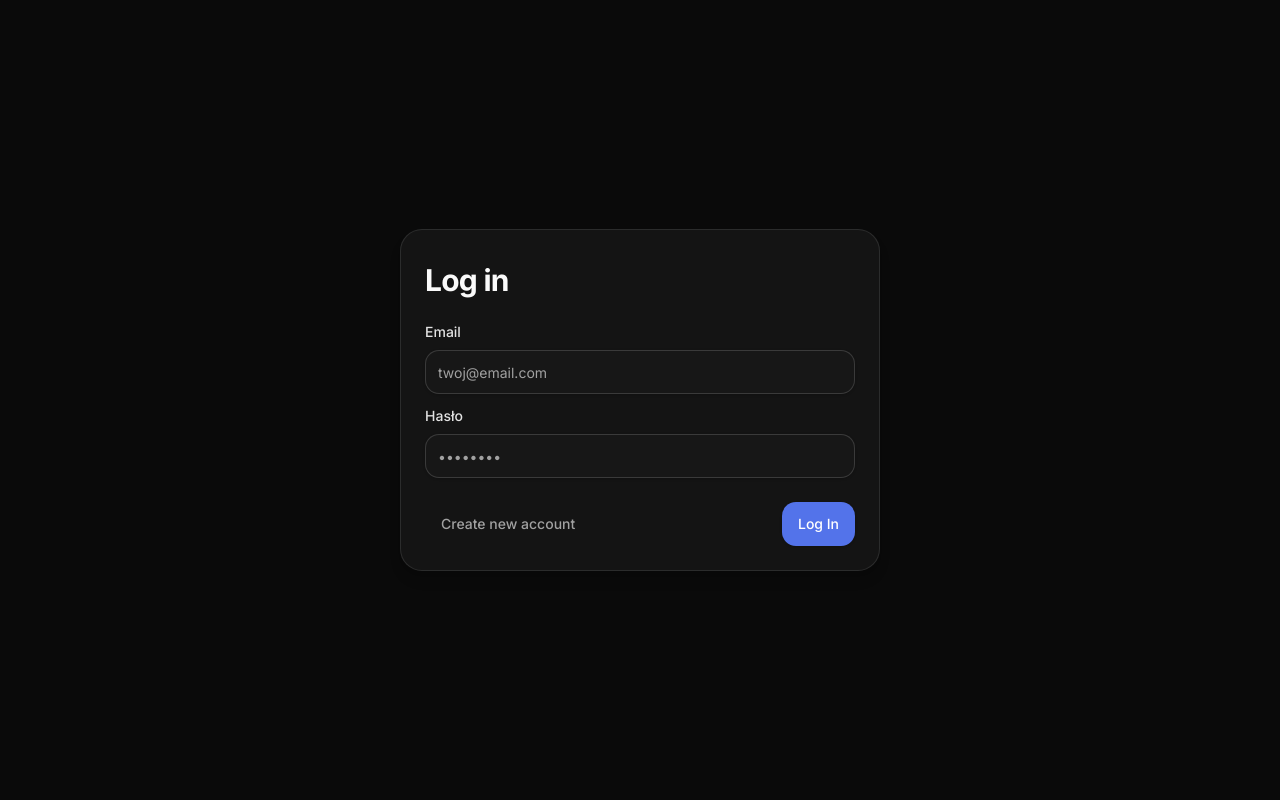
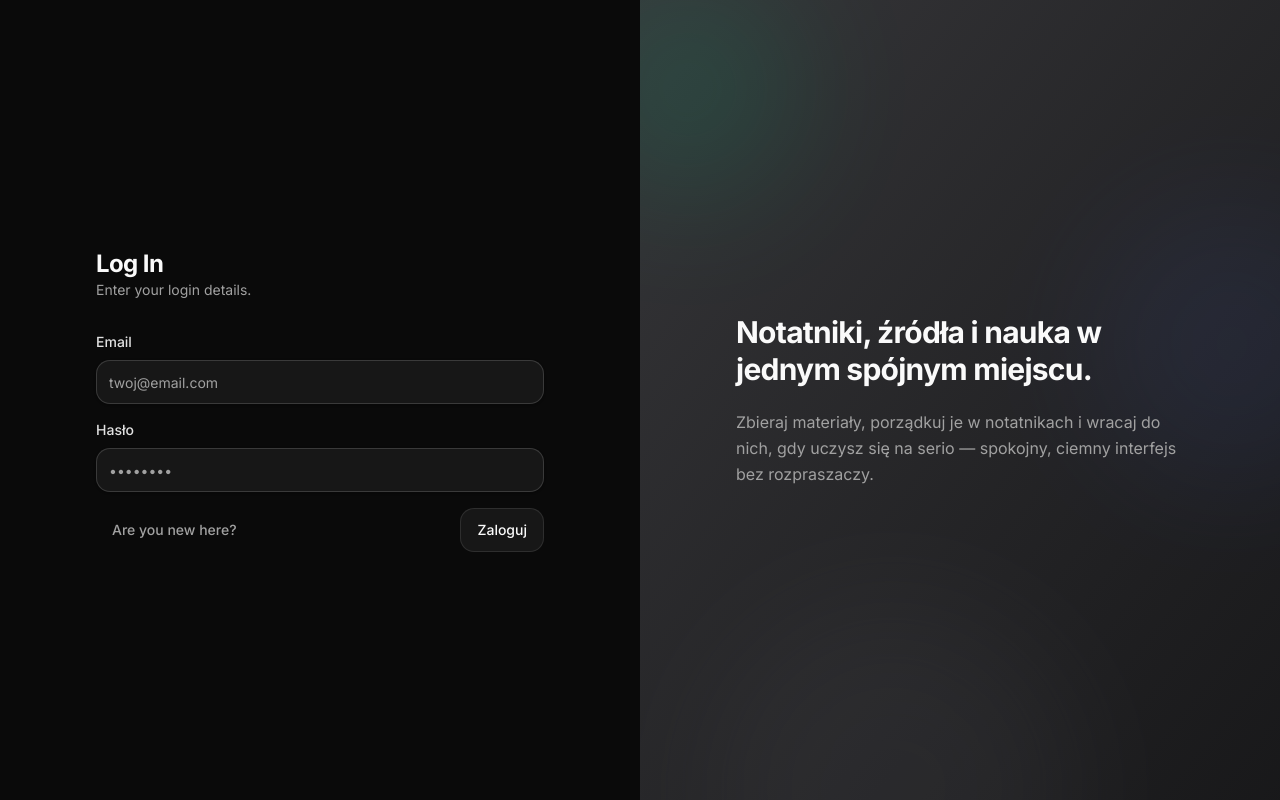
Before and after one commit to adambien94/Lerni, a React (Vite) app: page /login in a window 1280 px wide. Built offline with nearby package versions, Linux system fonts and the light colour scheme; no server answers.

Commit message:
refactor login page

```diff
--- a/src/App.tsx
+++ b/src/App.tsx
@@ -18,7 +18,7 @@ import {
 import { supabase } from "@/lib/supabase";
 
 const NOTEBOOK_BG_CLASSES = [
-  "from-zinc-400/50 to-zinc-800/80",
+  "from-zinc-200/80 to-zinc-800/80",
   "from-violet-400/50 to-zinc-800/80",
   "from-emerald-400/50 to-zinc-800/80",
   "from-pink-400/50 to-zinc-800/80",
--- a/src/pages/Login.tsx
+++ b/src/pages/Login.tsx
@@ -5,6 +5,37 @@ import { Field, FieldLabel } from "@/components/ui/field";
 import { Input } from "@/components/ui/input";
 import { useNavigate } from "react-router-dom";
 import { supabase } from "@/lib/supabase";
+import { cn } from "@/lib/utils";
+
+function LoginHeroPanel({ className }: { className?: string }) {
+  return (
+    <div
+      className={cn(
+        "relative flex min-h-[220px] flex-col justify-end overflow-hidden bg-linear-to-br  from-zinc-400/30 to-zinc-800/50 p-8 text-foreground lg:min-h-0 lg:justify-center lg:items-center lg:p-12 xl:p-14",
+        className,
+      )}
+    >
+      <div
+        className="pointer-events-none absolute inset-0 opacity-[0.35]"
+        aria-hidden
+      >
+        <div className="absolute left-16 top-3/4 h-94 w-94 rounded-full bg-zinc-400/20 blur-3xl" />
+        <div className="absolute -right-24 top-1/4 h-72 w-72 rounded-full bg-primary/25 blur-3xl" />
+        <div className="absolute -left-16 bottom-3/4 h-56 w-56 rounded-full bg-emerald-500/40 blur-3xl" />
+      </div>
+
+      <div className="relative z-1 mt-0 max-w-md space-y-5">
+        <h1 className="text-2xl font-bold tracking-tight text-foreground sm:text-3xl xl:leading-tight">
+          Notatniki, źródła i nauka w jednym spójnym miejscu.
+        </h1>
+        <p className="text-sm leading-relaxed text-muted-foreground sm:text-base">
+          Zbieraj materiały, porządkuj je w notatnikach i wracaj do nich, gdy
+          uczysz się na serio — spokojny, ciemny interfejs bez rozpraszaczy.
+        </p>
+      </div>
+    </div>
+  );
+}
 
 export default function Login() {
   const [email, setEmail] = useState("");
@@ -56,16 +87,22 @@ export default function Login() {
   };
 
   return (
-    <main className="mx-auto grid min-h-screen w-full max-w-xl gap-8 px-4 py-10 md:grid-cols-1 md:items-center">
-      <div className="relative overflow-hidden rounded-2xl p-0 sm:p-6  text-slate-200 md:p-8">
-        <div className="bg-[#141414]  border border-border shadow-lg p-6 pt-8 rounded-3xl">
-          <header className="mb-6 space-y-2">
-            <h2 className="text-3xl font-bold tracking-tight text-foreground">
-              {isRegisterMode ? "Register" : "Log in"}
+    <div className="min-h-dvh w-full bg-background text-foreground lg:grid lg:grid-cols-2">
+      <div className="flex min-h-dvh flex-col lg:min-h-0">
+        <main className="flex flex-1 flex-col justify-center px-4 py-10 sm:px-8 lg:px-12 xl:px-16">
+          <div className="mx-auto w-full max-w-md">
+            <header className="mb-8">
+              <h2 className="text-2xl font-bold tracking-tight">
+                {isRegisterMode ? "Register" : "Log In"}
               </h2>
+              <p className="text-sm text-muted-foreground">
+                {isRegisterMode
+                  ? "Register for an account."
+                  : "Enter your login details."}
+              </p>
             </header>
 
-          <form onSubmit={handleSubmit} className="space-y-3">
+            <form onSubmit={handleSubmit} className="space-y-4">
               <Field>
                 <FieldLabel htmlFor="email">Email</FieldLabel>
                 <Input
@@ -75,6 +112,7 @@ export default function Login() {
                   onChange={(event) => setEmail(event.target.value)}
                   placeholder="twoj@email.com"
                   required
+                  autoComplete="email"
                 />
               </Field>
 
@@ -87,45 +125,50 @@ export default function Login() {
                   onChange={(event) => setPassword(event.target.value)}
                   placeholder="••••••••"
                   required
+                  autoComplete={
+                    isRegisterMode ? "new-password" : "current-password"
+                  }
                 />
               </Field>
 
-            <div className="flex mt-6 items-center justify-between">
+              <div className="flex justify-between">
                 <Button
                   type="button"
                   variant="ghost"
                   onClick={toggleAuthMode}
-                className=""
                   disabled={isSubmitting}
                 >
                   {isRegisterMode
                     ? "Already have an account?"
-                  : "Create new account"}
+                    : "Are you new here?"}
                 </Button>
 
-              <Button type="submit" className="" disabled={isSubmitting}>
+                <Button type="submit" disabled={isSubmitting} variant="outline">
                   {isSubmitting
-                  ? "Please wait..."
+                    ? "Proszę czekać…"
                     : isRegisterMode
-                    ? "Register"
-                    : "Log In"}
+                      ? "Zarejestruj"
+                      : "Zaloguj"}
                 </Button>
               </div>
             </form>
 
             {authError && (
-            <p className="mt-4 rounded-md border border-red-500/40 bg-red-500/10 px-3 py-2 text-sm text-red-300">
+              <p className="mt-4 rounded-xl border border-destructive/40 bg-destructive/10 px-3 py-2 text-sm text-destructive-foreground">
                 {authError}
               </p>
             )}
 
             {authMessage && (
-            <p className="mt-4 rounded-md border border-emerald-500/40 bg-emerald-500/10 px-3 py-2 text-sm text-emerald-300">
+              <p className="mt-4 rounded-xl border border-emerald-500/40 bg-emerald-500/10 px-3 py-2 text-sm text-emerald-300">
                 {authMessage}
               </p>
             )}
           </div>
+        </main>
       </div>
-    </main>
+
+      <LoginHeroPanel className="hidden lg:flex" />
+    </div>
   );
 }
--- a/src/pages/Notebook.tsx
+++ b/src/pages/Notebook.tsx
@@ -180,9 +180,6 @@ export default function Notebook() {
     >
       <div className="mb-3 flex flex-wrap items-center justify-between gap-3">
         <div className="space-y-2">
-          {/* <div className="inline-flex rounded-full border border-border/70 bg-card/70 px-3 py-1 text-xs text-muted-foreground backdrop-blur">
-            Notatnik #{id}
-          </div> */}
           <h1 className="text-xl font-base flex gap-4 items-center text-foreground">
             <NotebookIcon className="h-8 w-8" />
             {effectiveNotebookTitle}
```
Lines whose indentation alone changed are shown as unchanged.
